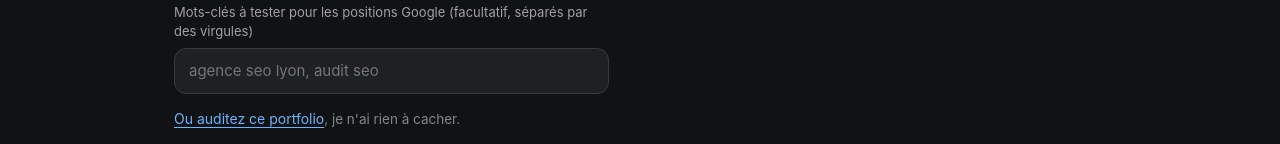
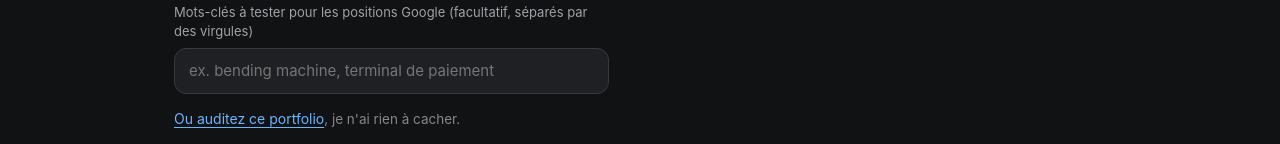
Before and after one commit to kevinnsame/kevinnsame.github.io, a plain HTML site: page index.html in a window 1280 px wide. Shown: the part 2003-2147 px from the top of the page. Drawn offline with Linux system fonts and the light colour scheme.

Commit message:
Add files via upload

```diff
--- a/index.html
+++ b/index.html
@@ -388,7 +388,7 @@ height="0" width="0" style="display:none;visibility:hidden"></iframe></noscript>
 <button type="submit">Lancer l'audit</button>
 </form>
 <label for="audit-kw" class="audit-kw-l">Mots-clés à tester pour les positions Google (facultatif, séparés par des virgules)</label>
-<input id="audit-kw" class="audit-kw" type="text" maxlength="200" placeholder="agence seo lyon, audit seo">
+<input id="audit-kw" class="audit-kw" type="text" maxlength="200" placeholder="ex. bending machine, terminal de paiement">
 <p class="small"><button type="button" id="audit-self" class="audit-self">Ou auditez ce portfolio</button>, je n'ai rien à cacher.</p>
 <p class="small" style="margin-top:22px">Moteur : API PageSpeed Insights de Google (Lighthouse et Chrome UX Report). Ce site a aussi un balisage Schema.org Person, des versions française et anglaise reliées par hreflang, un fichier <a href="/llms.txt">llms.txt</a> pour les moteurs IA et un suivi GA4 via Tag Manager.</p>
 </div>
```
